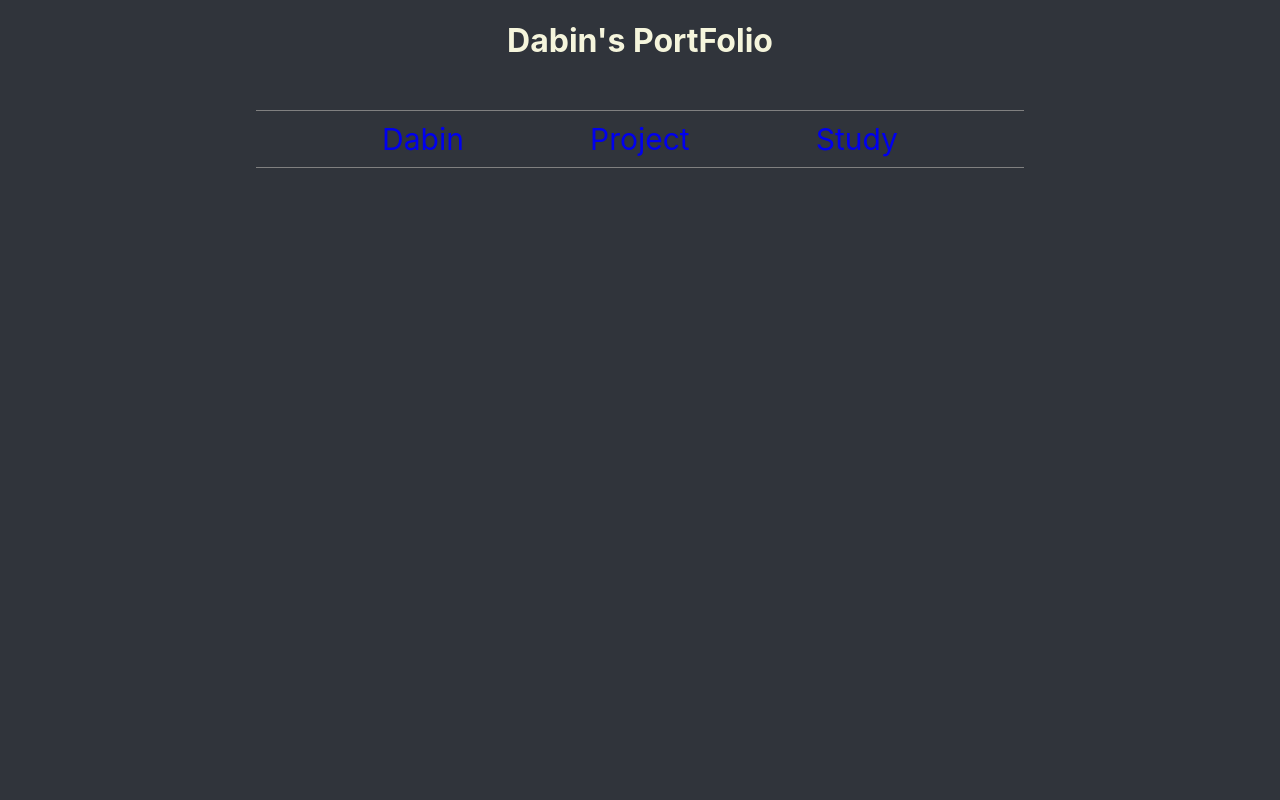
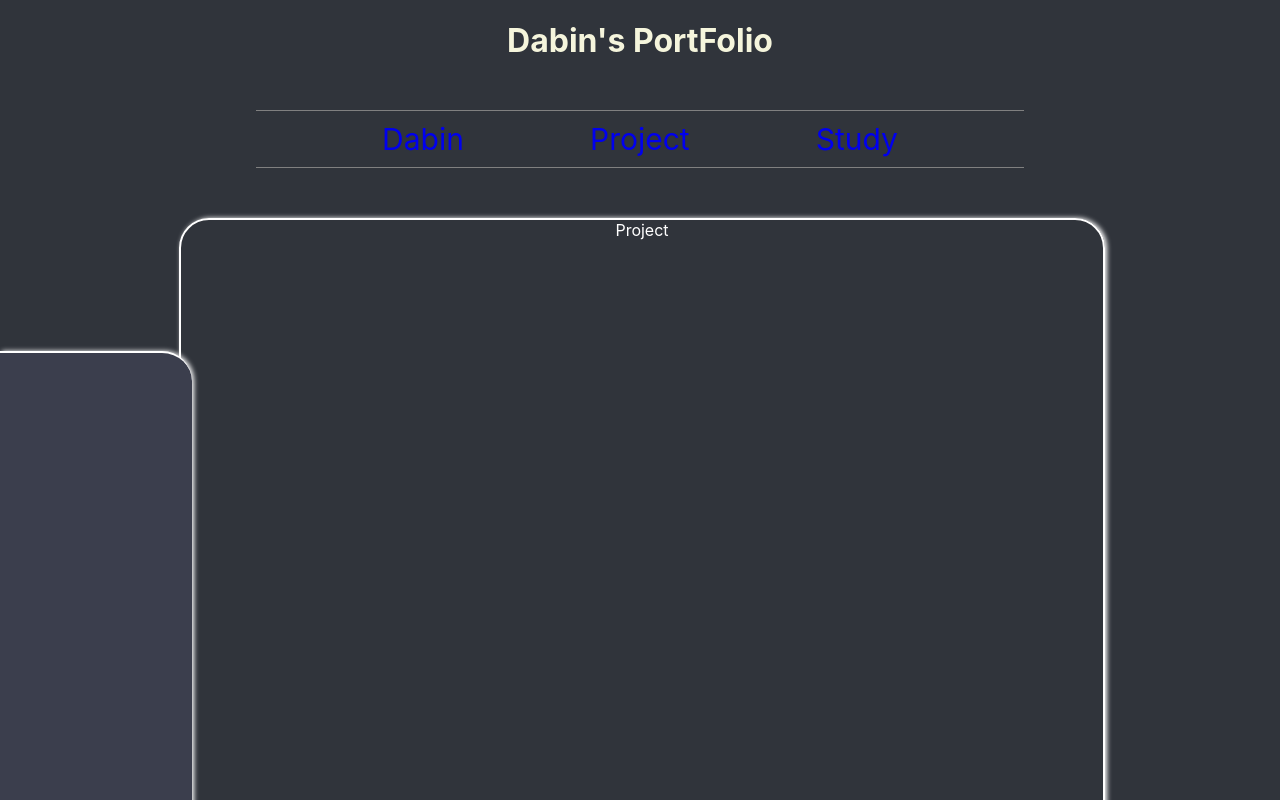
Before and after one commit to Parkdabin/Dabin-Portfolio, a React (Create React App) app: page /project in a window 1280 px wide. Shown: the top 800 px of the page. Built offline with nearby package versions, Linux system fonts and the light colour scheme.

Commit message:
a little refactoring

```diff
--- a/src/App.css
+++ b/src/App.css
@@ -21,16 +21,16 @@ h1{
   font-size: 30px;
   flex-flow: row wrap;
   list-style: none;
+}
 
-  color: beige;
-}
+
 .Container{
   width: 100%;
   height: 100vh;
   display: flex;
   flex-direction: row;
 }
-.Container-Nav{
+.Container .Nav{
   width: 15%;
   height: 60%;
 
@@ -44,7 +44,7 @@ h1{
   align-self: center;
   z-index: 1001;
 }
-.Container-Content{
+.Container .Content{
   margin-top: 50px;
   margin-left: -1%;
   margin-right: -1%;
@@ -54,14 +54,13 @@ h1{
   box-shadow: 2px 0px 5px white;
   z-index: 0;
 }
-a:link{
+.Navbar a:link{
   text-decoration: none;
-
 }
-a:visited{
+.Navbar a:visited{
   text-decoration-line: none;
   color: white;
 }
-a:hover{
+.Navbar a:hover{
   color:blanchedalmond;
 }
--- a/src/App.js
+++ b/src/App.js
@@ -2,6 +2,9 @@ import React, { Component, useState } from 'react';
 import './App.css';
 import Navbar from './Components/Navbar';
 import { BrowserRouter, Link, Route, Switch } from 'react-router-dom';
+import Project from './Pages/Project';
+import Study from './Pages/Study';
+import Home from './Pages/Home';
 
 class App extends Component {
   render() {
@@ -12,10 +15,13 @@ class App extends Component {
           <Navbar></Navbar>
           <Switch>
             <Route path="/" exact>
-              <div className="Container">
-                <div className="Container-Nav"></div>
-                <div className="Container-Content"></div>
-              </div>
+              <Home />
+            </Route>
+            <Route path="/project">
+              <Project />
+            </Route>
+            <Route path="/study">
+              <Study />
             </Route>
           </Switch>
         </div>
--- /dev/null
+++ b/src/Pages/Home.js
@@ -0,0 +1,17 @@
+import React from 'react';
+import { Link } from 'react-router-dom';
+
+function Home() {
+    return (
+        <div className="Container">
+            <div className="Nav">
+
+            </div>
+            <div className="Content">
+                Dabin's Home
+            </div>
+        </div>
+    );
+}
+
+export default Home;
--- /dev/null
+++ b/src/Pages/Project.js
@@ -0,0 +1,17 @@
+import React from 'react';
+import { Link } from 'react-router-dom';
+
+function Project(){
+    return(
+        <div className="Container">
+            <div className="Nav">
+
+            </div>
+            <div className="Content">
+                Project
+            </div>
+        </div>
+    );
+}
+
+export default Project;
--- /dev/null
+++ b/src/Pages/Study.js
@@ -0,0 +1,17 @@
+import React from 'react';
+import { Link } from 'react-router-dom';
+
+function Study(){
+    return(
+        <div className="Container">
+            <div className="Nav">
+
+            </div>
+            <div className="Content">
+                Study
+            </div>
+        </div>
+    );
+}
+
+export default Study;
--- a/src/index.css
+++ b/src/index.css
@@ -1,4 +1,5 @@
 body {
+  color: white;
   background-color: rgb(48, 52, 59);
   margin: 0;
   font-family: -apple-system, BlinkMacSystemFont, 'Segoe UI', 'Roboto', 'Oxygen',
```
